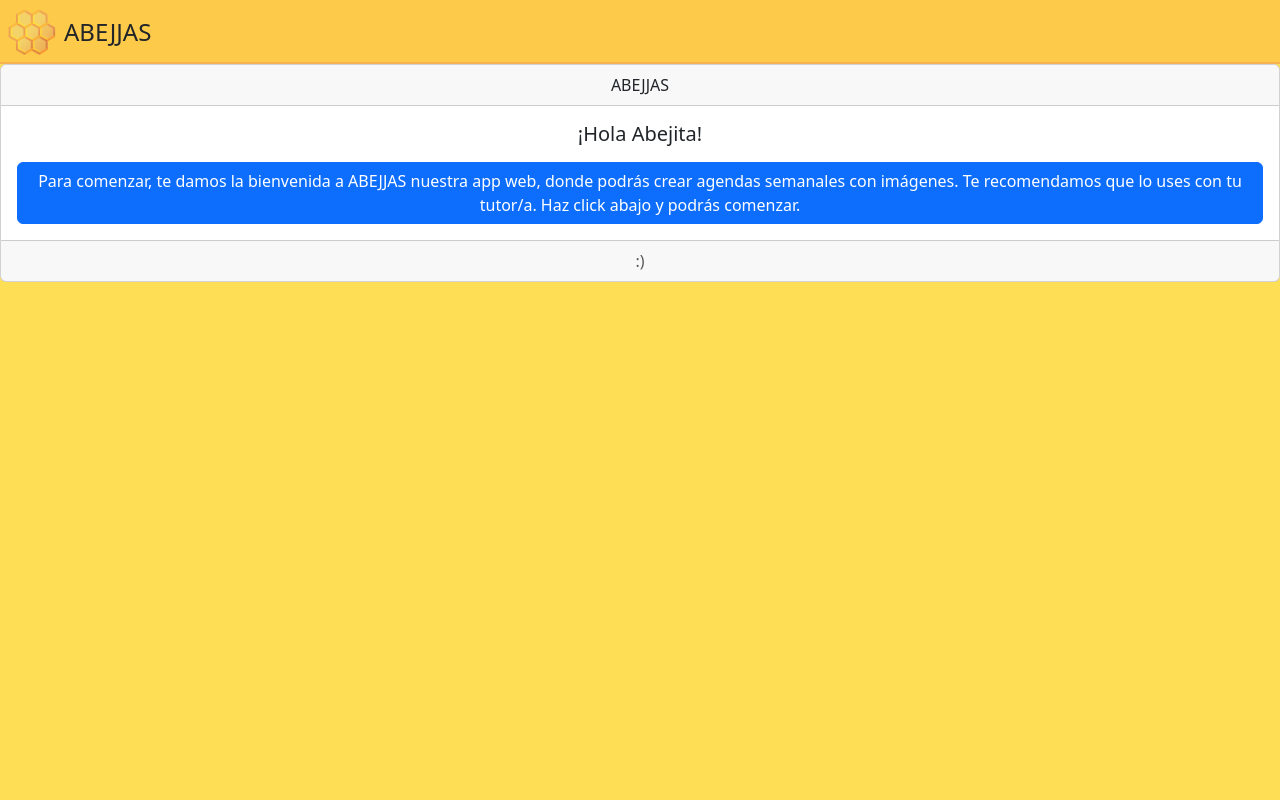
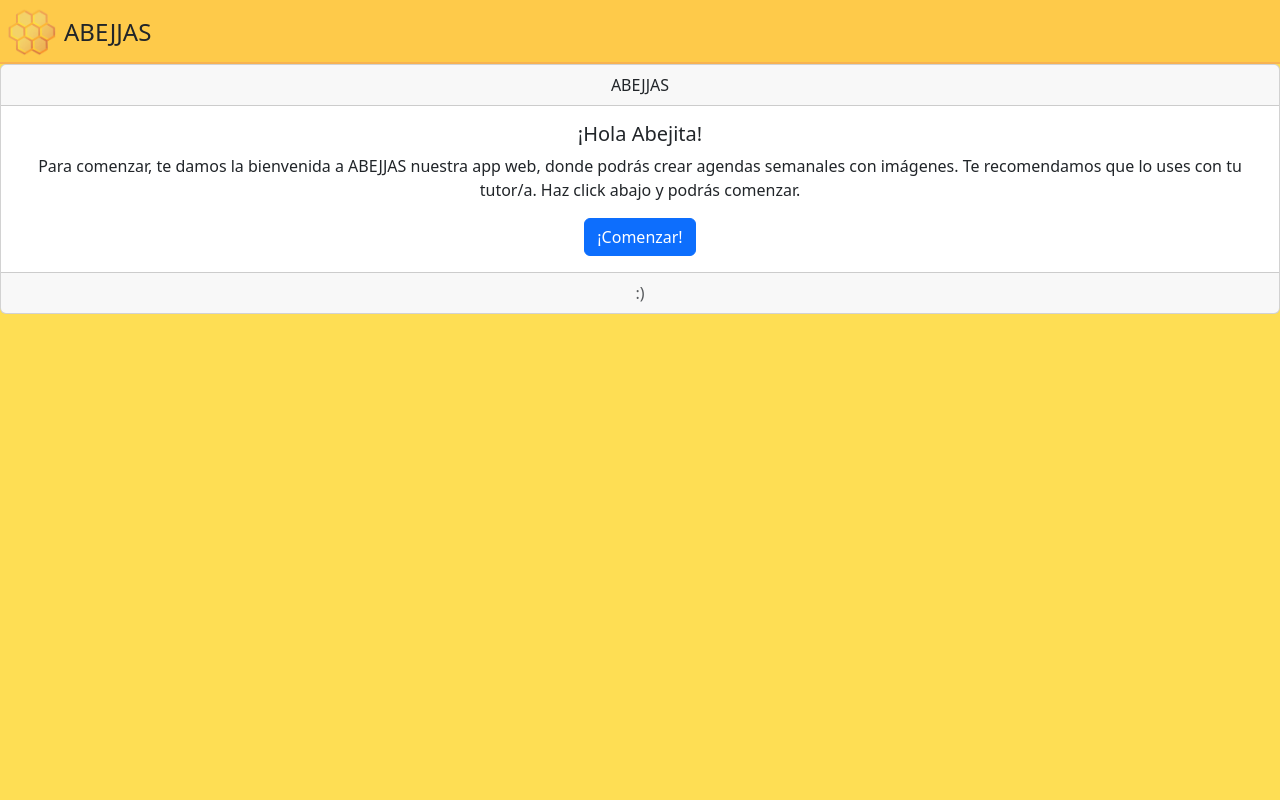
Before and after one commit to TrollExeYT/Proyecto_Inicial, a Django app: page / in a window 1280 px wide. Run offline with Django 5.2, Linux system fonts and the light colour scheme.

Commit message:
pag principal int.2-S

```diff
--- a/main/templates/index.html
+++ b/main/templates/index.html
@@ -25,8 +25,8 @@
   </div>
   <div class="card-body">
     <h5 class="card-title"> ¡Hola Abejita!</h5>
-    <p class="card-text"></p>
-    <a href="#" class="btn btn-primary">Para comenzar, te damos la bienvenida a ABEJJAS nuestra app web, donde podrás crear agendas semanales con imágenes. Te recomendamos que lo uses con tu tutor/a. Haz click abajo y podrás comenzar. </a>
+    <p class="card-text">Para comenzar, te damos la bienvenida a ABEJJAS nuestra app web, donde podrás crear agendas semanales con imágenes. Te recomendamos que lo uses con tu tutor/a. Haz click abajo y podrás comenzar.</p>
+    <a href="#" class="btn btn-primary">¡Comenzar!</a>
   </div>
   <div class="card-footer text-body-secondary">
     :)
```
